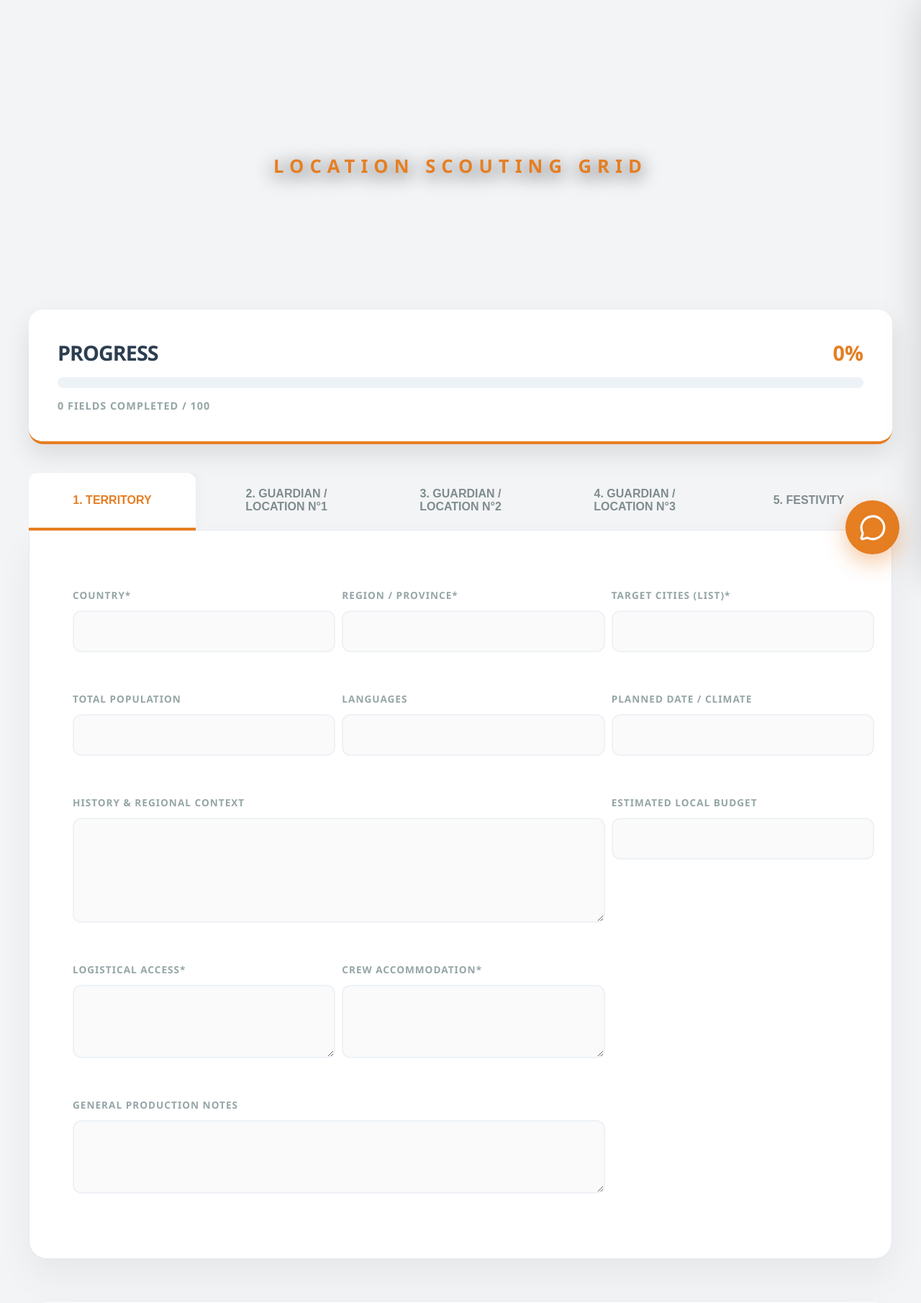
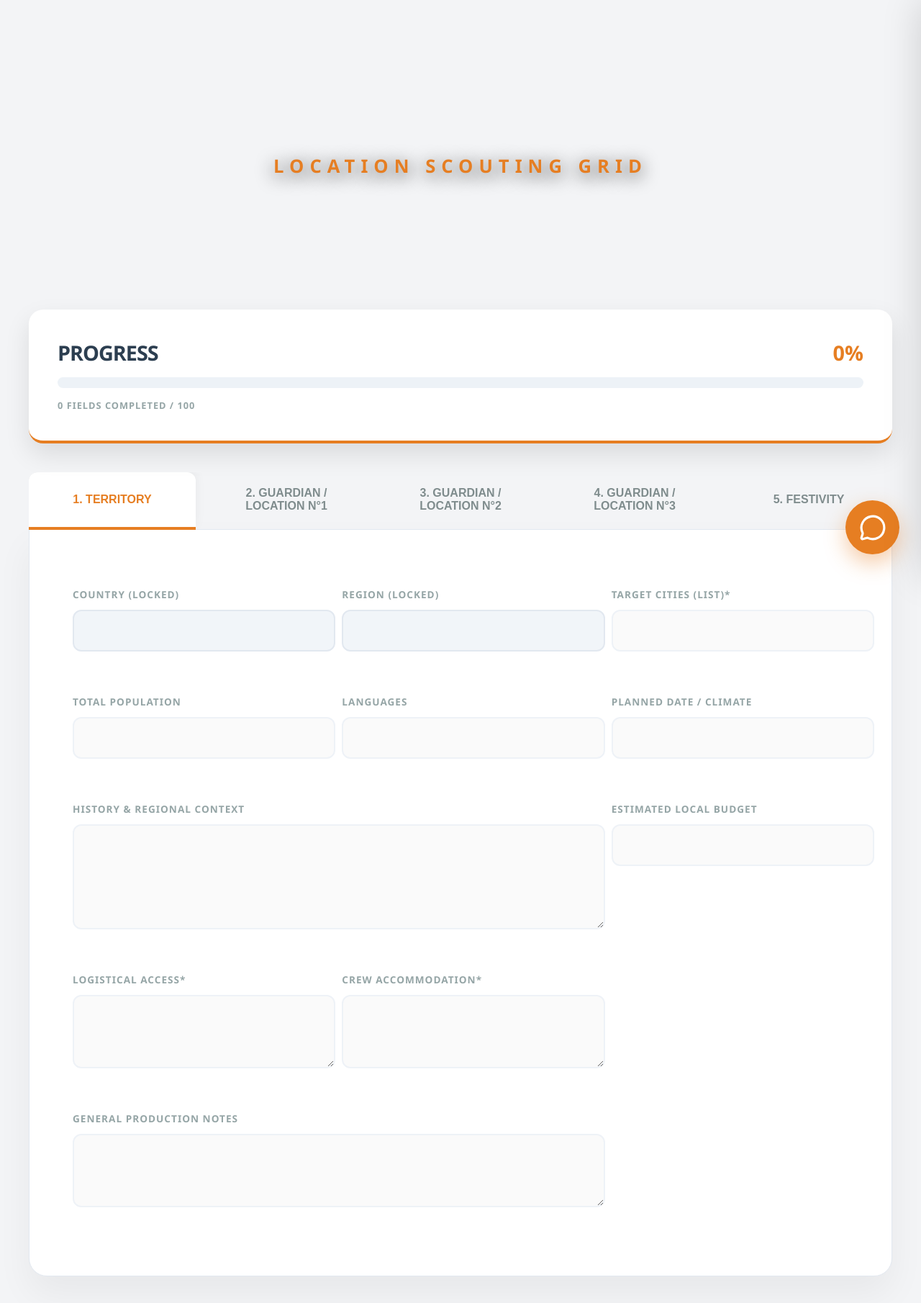
Before and after one commit to mediances-ops/rk2, a Flask app: template templates/index.html in a window 1280 px wide. Shown: the top 1810 px of the page at 72% size. Run offline with Flask 3, Linux system fonts and the light colour scheme; the template is opened without the code that fills it, so the values that code supplies are empty; parts of the project's set-up code (start-up, migrations or seed data) failed here and were passed over.

Commit message:
Update index.html

```diff
--- a/templates/index.html
+++ b/templates/index.html
@@ -1,4 +1,4 @@
-<!-- DOC-OS VERSION : V.68.4 SUPRÊME MISSION CONTROL -->
+<!-- DOC-OS VERSION : V.68.5 SUPRÊME MISSION CONTROL -->
 <!DOCTYPE html>
 <html lang="en">
 <head>
@@ -13,7 +13,7 @@
         .container { max-width: 1400px; margin: 0 auto; padding: 40px; }
 
         #lock-banner { display: none; position: sticky; top: 0; background: var(--lock); color: white; text-align: center; padding: 15px; font-weight: 900; z-index: 10000; letter-spacing: 2px; }
-        #toast { position: fixed; top: 20px; left: 50%; transform: translateX(-50%); background: #27ae60; color: white; padding: 15px 40px; border-radius: 50px; font-weight: 800; z-index: 11000; display: none; box-shadow: 0 10px 20px rgba(0,0,0,0.2); transition: 0.3s; }
+        #toast { position: fixed; top: 20px; left: 50%; transform: translateX(-50%); background: #27ae60; color: white; padding: 15px 40px; border-radius: 50px; font-weight: 800; z-index: 11000; display: none; box-shadow: 0 10px 20px rgba(0,0,0,0.2); }
 
         .header-fixer-banner { height: 450px; background-size: cover !important; background-position: center !important; display: flex; align-items: center; justify-content: center; }
         .header-fixer-overlay { text-align: center; text-shadow: 0 5px 25px rgba(0,0,0,0.9); }
@@ -31,10 +31,12 @@
         .tab-content.active { display: block; animation: fadeIn 0.5s ease; }
 
         .fields-grid { display: grid; grid-template-columns: repeat(3, 1fr); gap: 45px; }
-        .field-group { display: flex; flex-direction: column; margin-bottom: 10px; }
-        .field-group label { font-weight: 800; font-size: 0.85rem; color: #95a5a6; text-transform: uppercase; margin-bottom: 12px; letter-spacing: 1px; }
+        .field-group { display: flex; flex-direction: column; margin-bottom: 15px; }
+        .field-group label { font-weight: 800; font-size: 0.85rem; color: #95a5a6; text-transform: uppercase; margin-bottom: 12px; }
         .field-group input, .field-group select, .field-group textarea { width: 100%; padding: 16px; border: 2px solid #eef2f7; border-radius: 12px; font-family: inherit; font-weight: 600; outline: none; transition: 0.3s; background: #fafafa; }
         .field-group input:focus, .field-group textarea:focus { border-color: var(--secondary); background: white; }
+        .field-group input[readonly] { background: #f1f5f9; color: #64748b; cursor: not-allowed; border-color: #e2e8f0; }
+
         textarea { grid-column: 1 / -1; width: 100% !important; }
 
         .sub-section { border-left: 8px solid var(--secondary); padding: 40px; background: #fdfdfd; margin-bottom: 50px; border-radius: 0 20px 20px 0; }
@@ -79,7 +81,7 @@
                 <span id="progress-percentage" style="font-weight:900; color:var(--secondary); font-size:1.8rem;">0%</span>
             </div>
             <div class="progress-bar-bg"><div id="progress-bar" class="progress-bar"></div></div>
-            <div style="font-weight:800; color:#95a5a6; font-size:0.9rem; letter-spacing:1px;"><span id="progress-filled">0</span> FIELDS COMPLETED / 100</div>
+            <div style="font-weight:800; color:#95a5a6; font-size:0.8rem; letter-spacing:1px;"><span id="progress-filled">0</span> FIELDS COMPLETED / 100</div>
         </div>
 
         <nav class="tabs-nav">
@@ -93,8 +95,9 @@
         <div class="tabs-container">
             <div class="tab-content active" id="tab-territory">
                 <div class="fields-grid">
-                    <div class="field-group"><label>Country*</label><input type="text" name="pays" required></div>
-                    <div class="field-group"><label>Region / Province*</label><input type="text" name="region" required></div>
+                    <!-- VERROUILLAGE DES NOMS DE DOSSIERS -->
+                    <div class="field-group"><label>Country (Locked)</label><input type="text" name="pays" readonly></div>
+                    <div class="field-group"><label>Region (Locked)</label><input type="text" name="region" readonly></div>
                     <div class="field-group"><label>Target Cities (List)*</label><input type="text" name="villes" required></div>
                     <div class="field-group"><label>Total Population</label><input type="text" name="population"></div>
                     <div class="field-group"><label>Languages</label><input type="text" name="langues"></div>
@@ -157,6 +160,7 @@
             </div>
         </div>
 
+        <!-- MEDIA -->
         <section style="background:white; padding:50px; border-radius:25px; margin:60px 0; box-shadow:0 15px 40px rgba(0,0,0,0.05);">
             <h3 style="font-weight:900;"><i data-lucide="camera" style="color:var(--secondary);"></i> FIELD MEDIA VAULT</h3>
             <div id="drop-area" style="padding:80px; border:4px dashed #e2e8f0; border-radius:20px; text-align:center; cursor:pointer; background:#f9fbff;">
```
